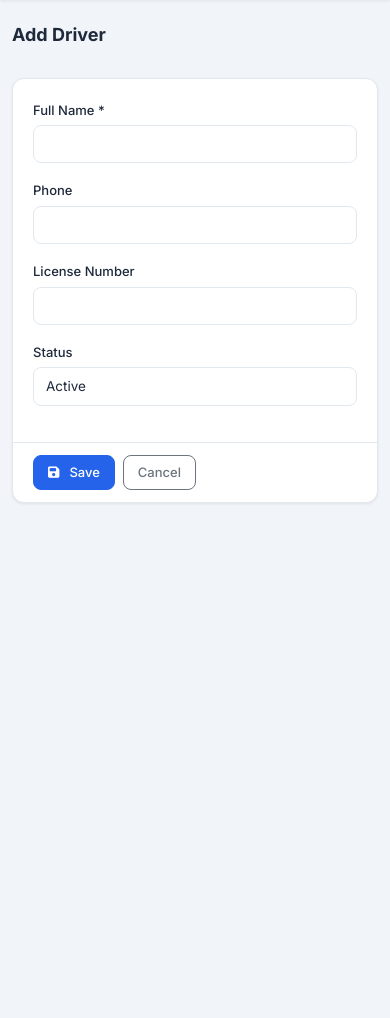
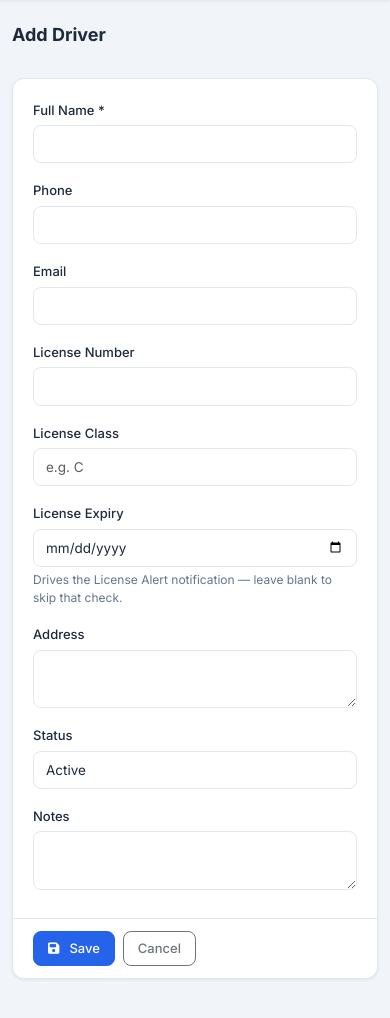
Before and after one commit to itmhikizaro08-hub/van-sale-v3, a Flask app: page /drivers/add in a window 390 px wide. Shown: the part 60-1078 px from the top of the page. Run offline with Flask 3, Linux system fonts and the light colour scheme; a user stored in the database is signed in; data comes from the database, SQL or seed files in the repository; data that the repository does not hold is empty; some libraries are stand-ins or nearby versions.

Commit message:
Upgrade Drivers: expose missing fields, show license alerts, add delete
The add/edit form only had Name, Phone, License Number and Status -
email, license_class, address, notes, and critically license_expiry
were all already read and saved by the routes but had no form field
to ever set them. That meant the License Alert notification (wired up
in the notifications upgrade) could never actually fire in practice,
since no driver's expiry date could be entered through the app.

Also: the status badge used a hand-rolled active/inactive check
instead of the model's own status_badge property, so a 'suspended'
driver rendered with the wrong color; the list showed no indication
of an expiring or expired license at all despite the model already
computing license_expired/license_expiry_soon; and there was no
delete button or duplicate-license-number prevention, matching what
Products got in the last upgrade.

Co-Authored-By: Claude Sonnet 5 <noreply@anthropic.com>

```diff
--- a/routes/drivers.py
+++ b/routes/drivers.py
@@ -1,4 +1,4 @@
-from flask import Blueprint, render_template, redirect, url_for, flash, request
+from flask import Blueprint, render_template, redirect, url_for, flash, request, jsonify
 from flask_login import login_required, current_user
 from app import db
 from models.van import Driver
@@ -24,12 +24,24 @@ def add():
         flash('Permission denied.', 'danger')
         return redirect(url_for('drivers.index'))
     if request.method == 'POST':
+        license_number = request.form.get('license_number', '').strip() or None
+        # Guards against a typo'd duplicate or an accidental double-submit
+        # creating two drivers with the same license number.
+        if license_number:
+            existing = Driver.query.filter(
+                db.func.lower(Driver.license_number) == license_number.lower()
+            ).first()
+            if existing:
+                flash(f'A driver with license number "{license_number}" already exists '
+                      f'({existing.name}). Edit that record instead.', 'warning')
+                return redirect(url_for('drivers.add'))
+
         expiry = request.form.get('license_expiry')
         driver = Driver(
             name=request.form['name'],
             phone=request.form.get('phone'),
             email=request.form.get('email'),
-            license_number=request.form.get('license_number'),
+            license_number=license_number,
             license_expiry=datetime.strptime(expiry, '%Y-%m-%d').date() if expiry else None,
             license_class=request.form.get('license_class'),
             address=request.form.get('address'),
@@ -51,11 +63,22 @@ def edit(driver_id):
         return redirect(url_for('drivers.index'))
     driver = Driver.query.get_or_404(driver_id)
     if request.method == 'POST':
+        license_number = request.form.get('license_number', '').strip() or None
+        if license_number:
+            existing = Driver.query.filter(
+                Driver.id != driver.id,
+                db.func.lower(Driver.license_number) == license_number.lower()
+            ).first()
+            if existing:
+                flash(f'A driver with license number "{license_number}" already exists '
+                      f'({existing.name}).', 'warning')
+                return redirect(url_for('drivers.edit', driver_id=driver.id))
+
         expiry = request.form.get('license_expiry')
         driver.name = request.form['name']
         driver.phone = request.form.get('phone')
         driver.email = request.form.get('email')
-        driver.license_number = request.form.get('license_number')
+        driver.license_number = license_number
         driver.license_expiry = datetime.strptime(expiry, '%Y-%m-%d').date() if expiry else None
         driver.license_class = request.form.get('license_class')
         driver.address = request.form.get('address')
@@ -65,3 +88,14 @@ def edit(driver_id):
         flash('Driver updated!', 'success')
         return redirect(url_for('drivers.index'))
     return render_template('drivers/form.html', driver=driver)
+
+
+@drivers_bp.route('/<int:driver_id>/delete', methods=['POST'])
+@login_required
+def delete(driver_id):
+    if not current_user.can_write('drivers'):
+        return jsonify({'error': 'Permission denied'}), 403
+    driver = Driver.query.get_or_404(driver_id)
+    driver.status = 'inactive'
+    db.session.commit()
+    return jsonify({'success': True})
--- a/templates/drivers/form.html
+++ b/templates/drivers/form.html
@@ -3,9 +3,22 @@
 <div class="row justify-content-center"><div class="col-md-6">
 <form method="POST"><div class="card"><div class="card-body">
   <div class="mb-3"><label class="form-label">Full Name *</label><input type="text" name="name" class="form-control" value="{{ driver.name if driver else '' }}" required></div>
-  <div class="mb-3"><label class="form-label">Phone</label><input type="text" name="phone" class="form-control" value="{{ driver.phone if driver else '' }}"></div>
-  <div class="mb-3"><label class="form-label">License Number</label><input type="text" name="license_number" class="form-control" value="{{ driver.license_number if driver else '' }}"></div>
-  <div class="mb-3"><label class="form-label">Status</label><select name="status" class="form-select"><option value="active" {{ 'selected' if not driver or driver.status=='active' }}>Active</option><option value="inactive" {{ 'selected' if driver and driver.status=='inactive' }}>Inactive</option></select></div>
+  <div class="row">
+    <div class="col-md-6 mb-3"><label class="form-label">Phone</label><input type="text" name="phone" class="form-control" value="{{ driver.phone if driver else '' }}"></div>
+    <div class="col-md-6 mb-3"><label class="form-label">Email</label><input type="email" name="email" class="form-control" value="{{ driver.email if driver else '' }}"></div>
+  </div>
+  <div class="row">
+    <div class="col-md-4 mb-3"><label class="form-label">License Number</label><input type="text" name="license_number" class="form-control" value="{{ driver.license_number if driver else '' }}"></div>
+    <div class="col-md-4 mb-3"><label class="form-label">License Class</label><input type="text" name="license_class" class="form-control" placeholder="e.g. C" value="{{ driver.license_class if driver else '' }}"></div>
+    <div class="col-md-4 mb-3">
+      <label class="form-label">License Expiry</label>
+      <input type="date" name="license_expiry" class="form-control" value="{{ driver.license_expiry.strftime('%Y-%m-%d') if driver and driver.license_expiry else '' }}">
+      <div class="form-text">Drives the License Alert notification — leave blank to skip that check.</div>
+    </div>
+  </div>
+  <div class="mb-3"><label class="form-label">Address</label><textarea name="address" class="form-control" rows="2">{{ driver.address if driver else '' }}</textarea></div>
+  <div class="mb-3"><label class="form-label">Status</label><select name="status" class="form-select"><option value="active" {{ 'selected' if not driver or driver.status=='active' }}>Active</option><option value="inactive" {{ 'selected' if driver and driver.status=='inactive' }}>Inactive</option><option value="suspended" {{ 'selected' if driver and driver.status=='suspended' }}>Suspended</option></select></div>
+  <div class="mb-2"><label class="form-label">Notes</label><textarea name="notes" class="form-control" rows="2">{{ driver.notes if driver else '' }}</textarea></div>
 </div><div class="card-footer d-flex gap-2">
   <button type="submit" class="btn btn-primary"><i class="fas fa-save me-1"></i>Save</button>
   <a href="{{ url_for('drivers.index') }}" class="btn btn-outline-secondary">Cancel</a>
```
Also changed, not shown: templates/drivers/index.html (+26 -1 lines).
